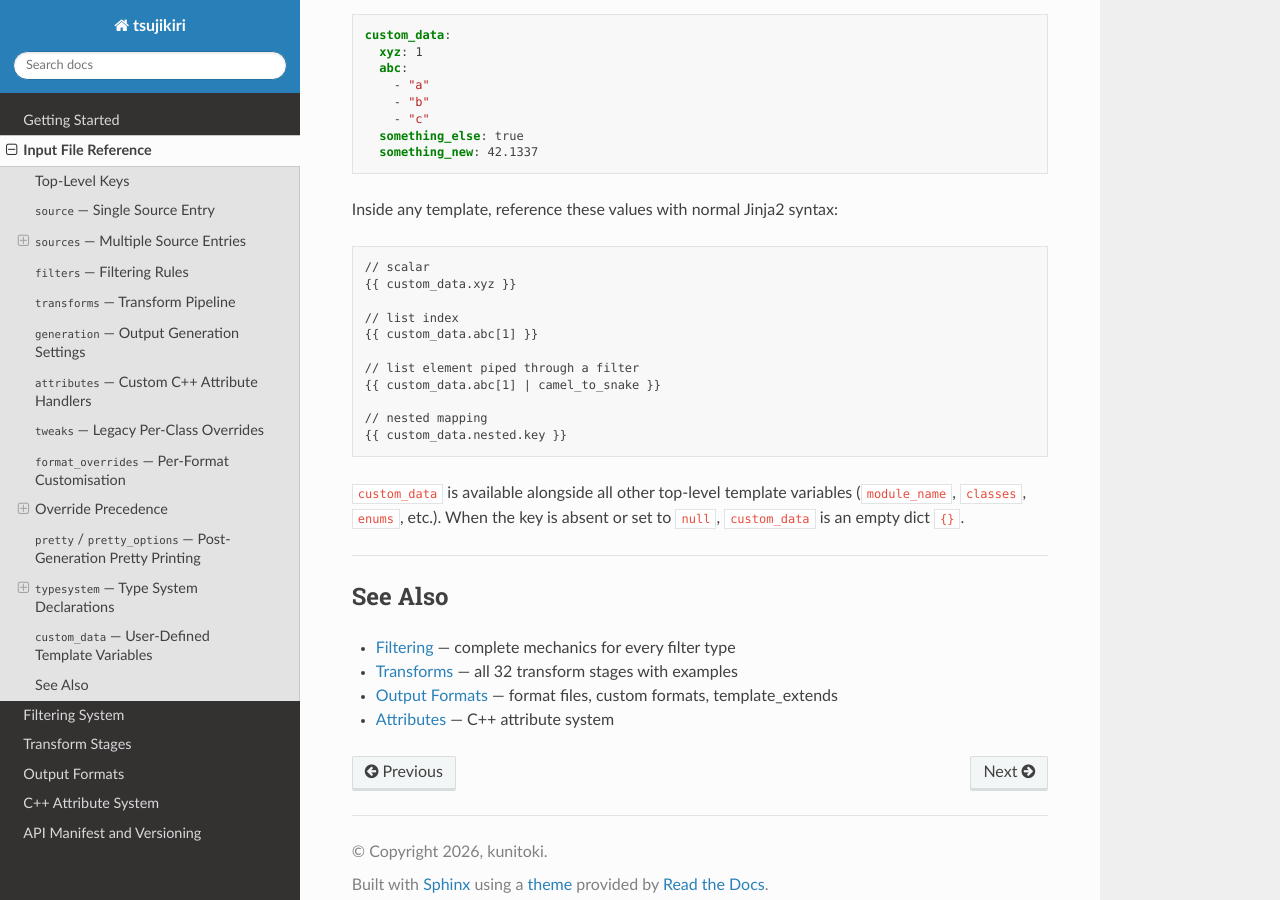
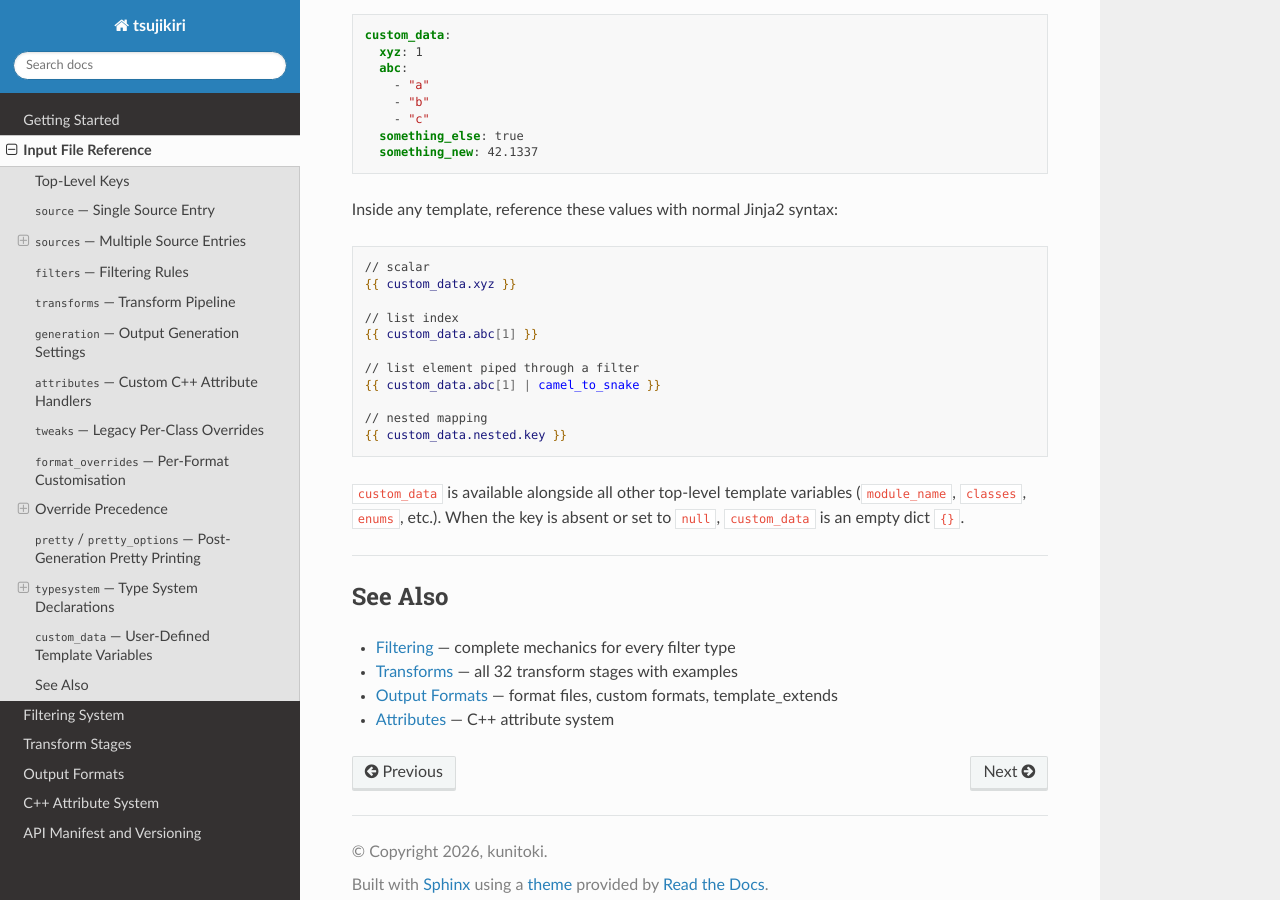
Before and after one commit to kunitoki/tsujikiri, a Sphinx documentation site: the page built from docs/input-file-reference.md, in a window 1280 px wide and 900 px high, scrolled down 12201 px. Built offline with Sphinx 7.4.7 and the Read the Docs theme 3.1.0, drawn with Linux system fonts in a browser that asks for light colours.

Commit message:
Fix pygments lexer

````diff
--- a/docs/input-file-reference.md
+++ b/docs/input-file-reference.md
@@ -551,7 +551,7 @@ custom_data:
 
 Inside any template, reference these values with normal Jinja2 syntax:
 
-```jinja2
+```jinja
 // scalar
 {{ custom_data.xyz }}
 
````
